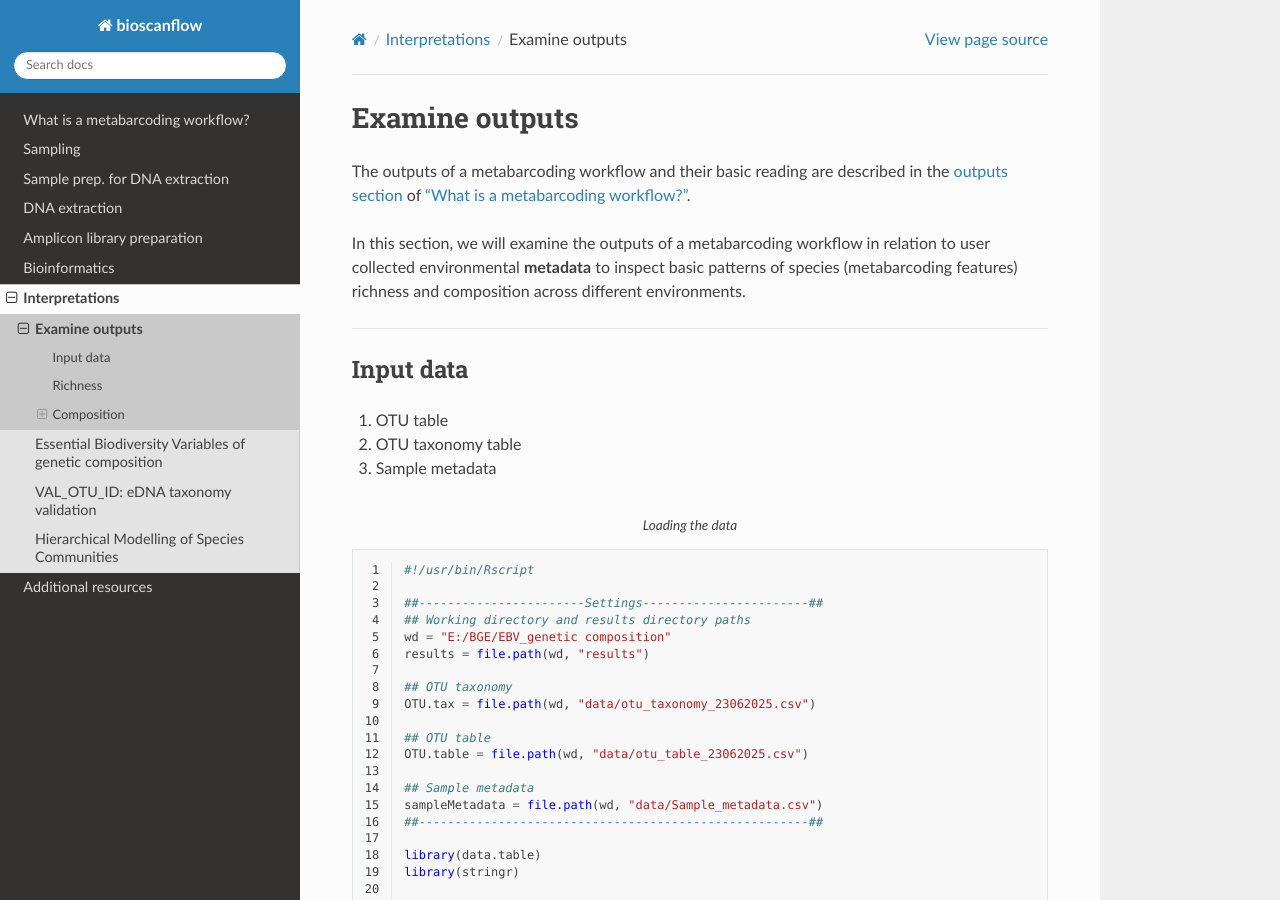
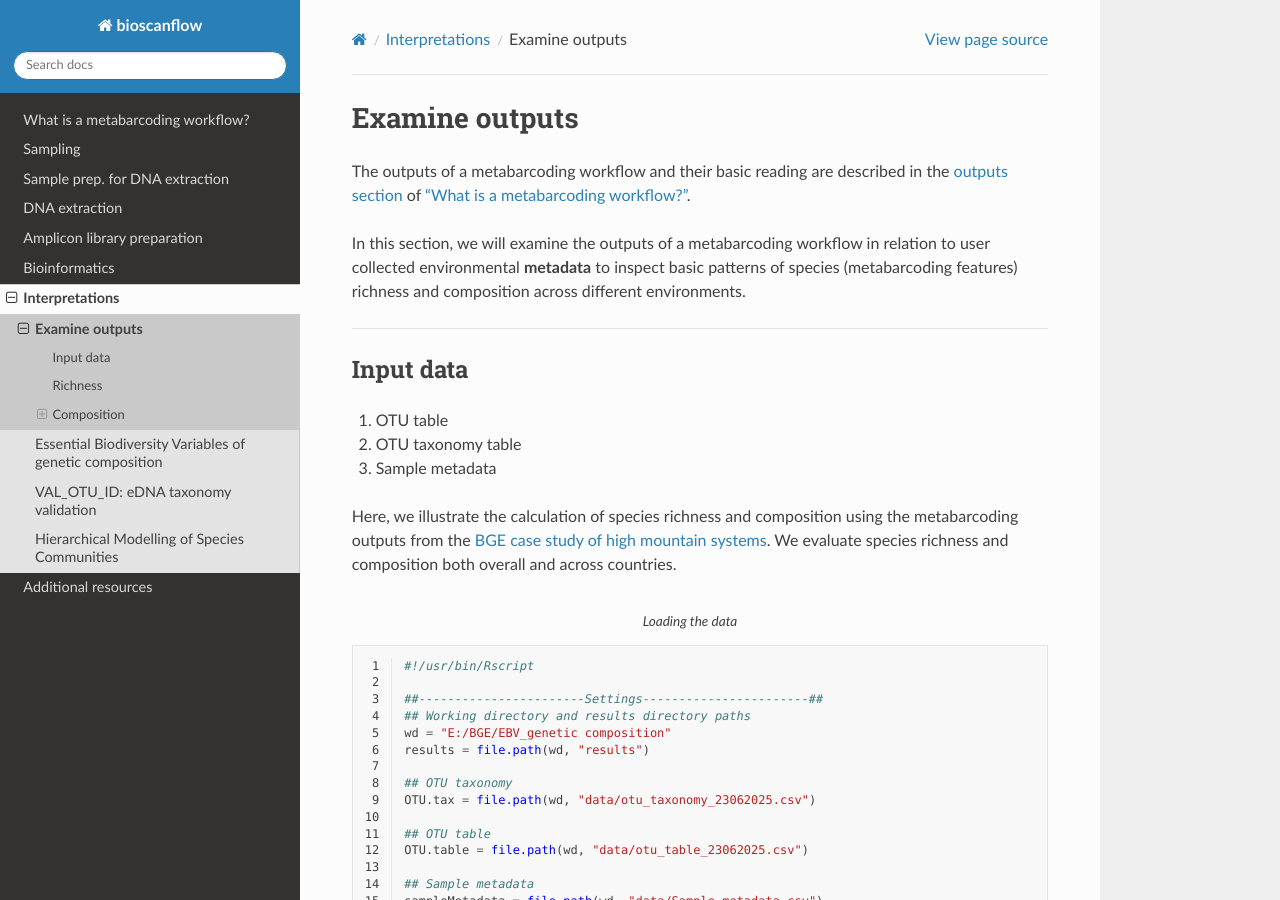
Before and after one commit to anslan/BGE_biomonitoring_wf, a Sphinx documentation site: the page built from docs/7interpret_outputs.rst, in a window 1280 px wide and 900 px high. Built offline with Sphinx 7.4.7 and the Read the Docs theme 3.1.0, drawn with Linux system fonts in a browser that asks for light colours.

Commit message:
interpret_output brief description of the example used

```diff
--- a/docs/7interpret_outputs.rst
+++ b/docs/7interpret_outputs.rst
@@ -55,6 +55,9 @@ Input data
 2. OTU taxonomy table
 
 3. Sample metadata
+
+Here, we illustrate the calculation of species richness and composition using the metabarcoding outputs from the `BGE case study of high mountain systems <https://bioscanflow.readthedocs.io/en/latest/1_1HMS.html>`__. We evaluate species richness and composition both overall and across countries.
+
 
 .. code-block:: R
     :caption: Loading the data
@@ -260,6 +263,8 @@ To assess the taxonomic composition of the OTU retrivered by metabarcoding, we u
 
 |Histograms|
 
+
+
 How does the OTU taxonomic composition vary accross countries? In this case, we plotted the proportion of OTU per country that belong to each of the six main Insect orders detected in the samples.
 
 .. code-block:: R
@@ -314,6 +319,8 @@ How does the OTU taxonomic composition vary accross countries? In this case, we
 
 |Map_OTUcomposition|
 
+
+
 Transform to presence/absence data
 ~~~~~~~~~~~~~~~~~~~~~~~~~~~~~~~~~~
 
```
